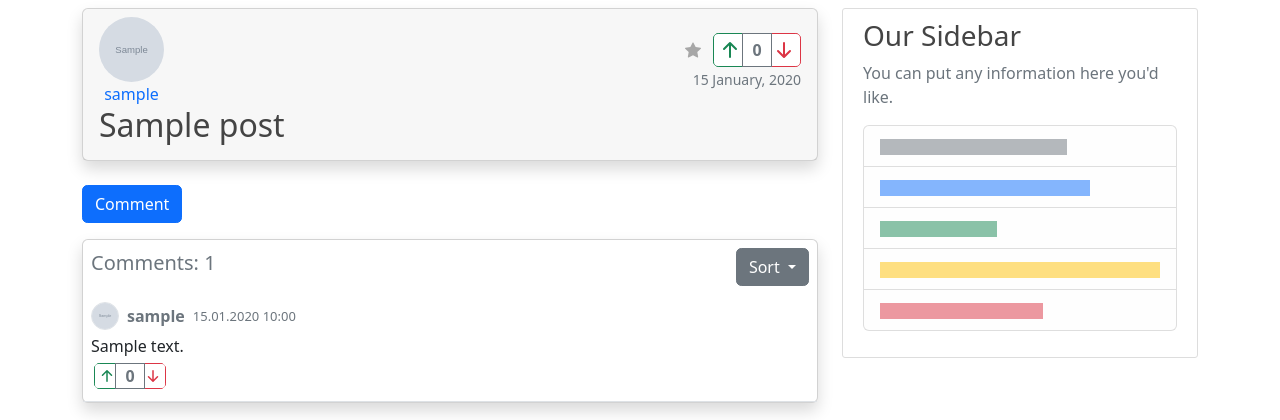
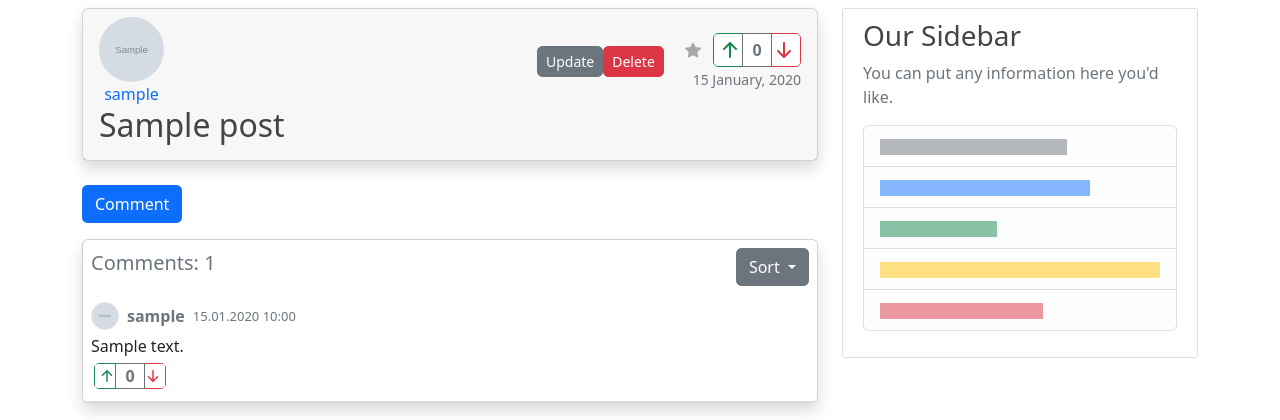
Before and after one commit to fluxink/django_blog, a Django app: page /post/1/ in a window 1280 px wide. Shown: the part 56-476 px from the top of the page. Run offline with Django 4.2, Linux system fonts and the light colour scheme; a user stored in the database is signed in; tables that the repository leaves empty hold one stand-in row (values such as "Sample post"); grey boxes marked "Sample" are stand-in pictures; some libraries are stand-ins or nearby versions.

Commit message:
returned accidentally deleted buttons -_-

```diff
--- a/django_blog_tutorial/blog/templates/blog/post_detail.html
+++ b/django_blog_tutorial/blog/templates/blog/post_detail.html
@@ -10,6 +10,12 @@
                 <img class="rounded-circle article-img" src="{{ post.author.profile.image.url }}" alt="">
                 <a class="text-decoration-none stretched-link text-center" href="{% url 'user-profile' post.author.username %}">{{ post.author }}</a>
             </div>
+            {% if object.author == user %}
+            <div class="d-flex align-items-center me-3">
+                <a class="btn btn-secondary btn-sm mt-1 mb-1" href="{% url 'post-update' object.id %}">Update</a>
+                <a class="btn btn-danger btn-sm mt-1 mb-1" href="{% url 'post-delete' object.id %}">Delete</a>
+            </div>
+            {% endif %}
             <div class="d-flex flex-column justify-content-center">
                 <div>
                     <input type="checkbox" class="btn-check fav" id="btn-fav-{{ post.id }}" post_id="{{ post.id }}" autocomplete="off" {% if request.COOKIES.user_fav_list and post.id in request.COOKIES.user_fav_list|string_to_int_list %}checked{% endif %}>
```
